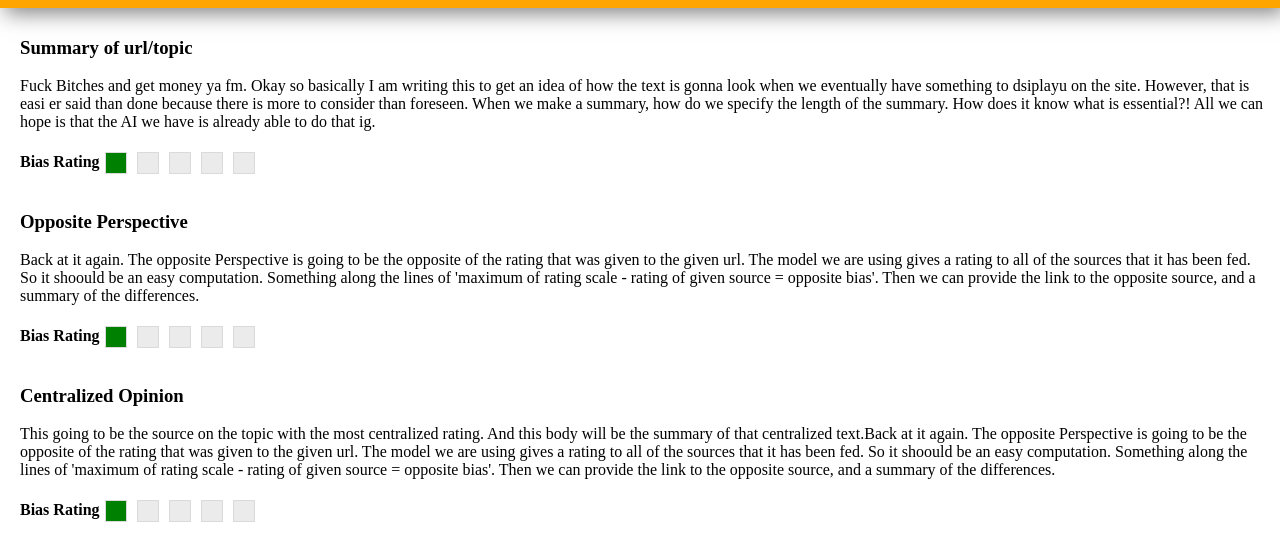
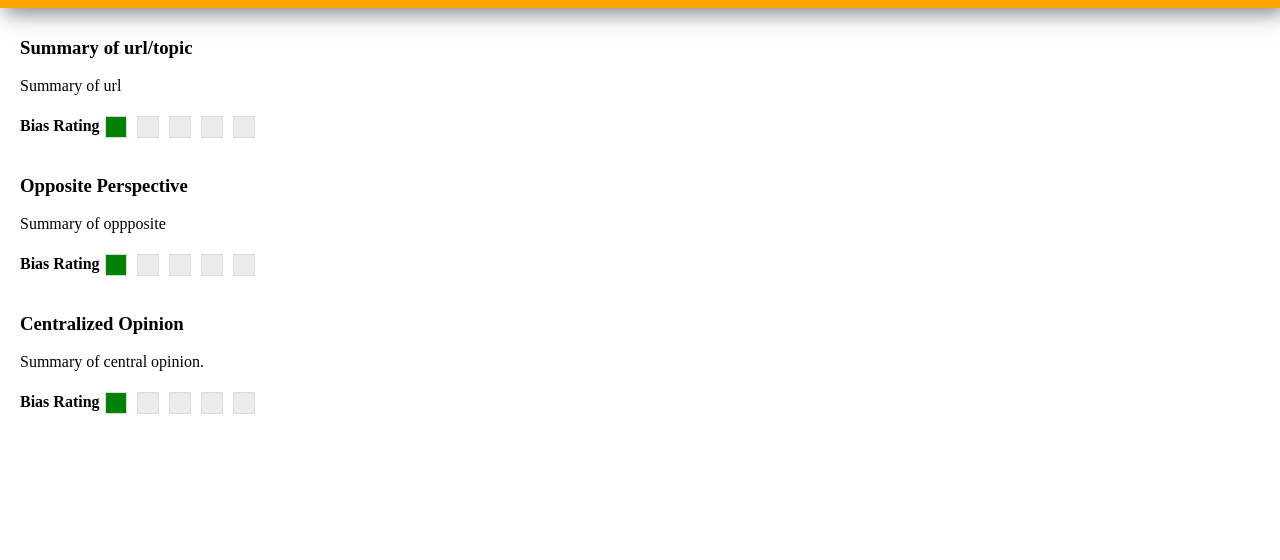
Before and after one commit to aaron-yang799/tiger-hacks, a browser extension: page index.html in a window 1280 px wide. Shown: the part 72-632 px from the top of the page. Drawn offline with Linux system fonts and the light colour scheme.

Commit message:
Update index.html

```diff
--- a/index.html
+++ b/index.html
@@ -26,9 +26,7 @@
                 <!---->
                 <h3 class = "section-title">Summary of url/topic</h3>
                 <body>
-                    Fuck Bitches and get money ya fm. Okay so basically I am writing this to get an idea of how the text is gonna look when we eventually have something to dsiplayu on the site. However, that is easi
-                    er said than done because there is more to consider than foreseen. When we make a summary, how do we specify the length of the summary. How does it know what is essential?! All we can hope is that the AI we have is
-                    already able to do that ig.
+                    Summary of url
                 </body>
                 <br>
                 <div class = "box-container">
@@ -38,8 +36,7 @@
             <div>
                 <h3 class = "section-title">Opposite Perspective</h3>
                 <body>
-                    Back at it again. The opposite Perspective is going to be the opposite of the rating that was given to
-                    the given url. The model we are using gives a rating to all of the sources that it has been fed. So it shoould be an easy computation. Something along the lines of 'maximum of rating scale - rating of given source = opposite bias'. Then we can provide the link to the opposite source, and a summary of the differences.
+                    Summary of oppposite
                 </body>
                 <br>
                 <div class = "box-container">
@@ -49,7 +46,7 @@
             <div>
                 <h3 class = "section-title">Centralized Opinion</h3>
                 <body>
-                    This going to be the source on the topic with the most centralized rating. And this body will be the summary of that centralized text.Back at it again. The opposite Perspective is going to be the opposite of the rating that was given to the given url. The model we are using gives a rating to all of the sources that it has been fed. So it shoould be an easy computation. Something along the lines of 'maximum of rating scale - rating of given source = opposite bias'. Then we can provide the link to the opposite source, and a summary of the differences.
+                    Summary of central opinion.
                 </body>
                 <br>
                 <div class = "box-container">
```
